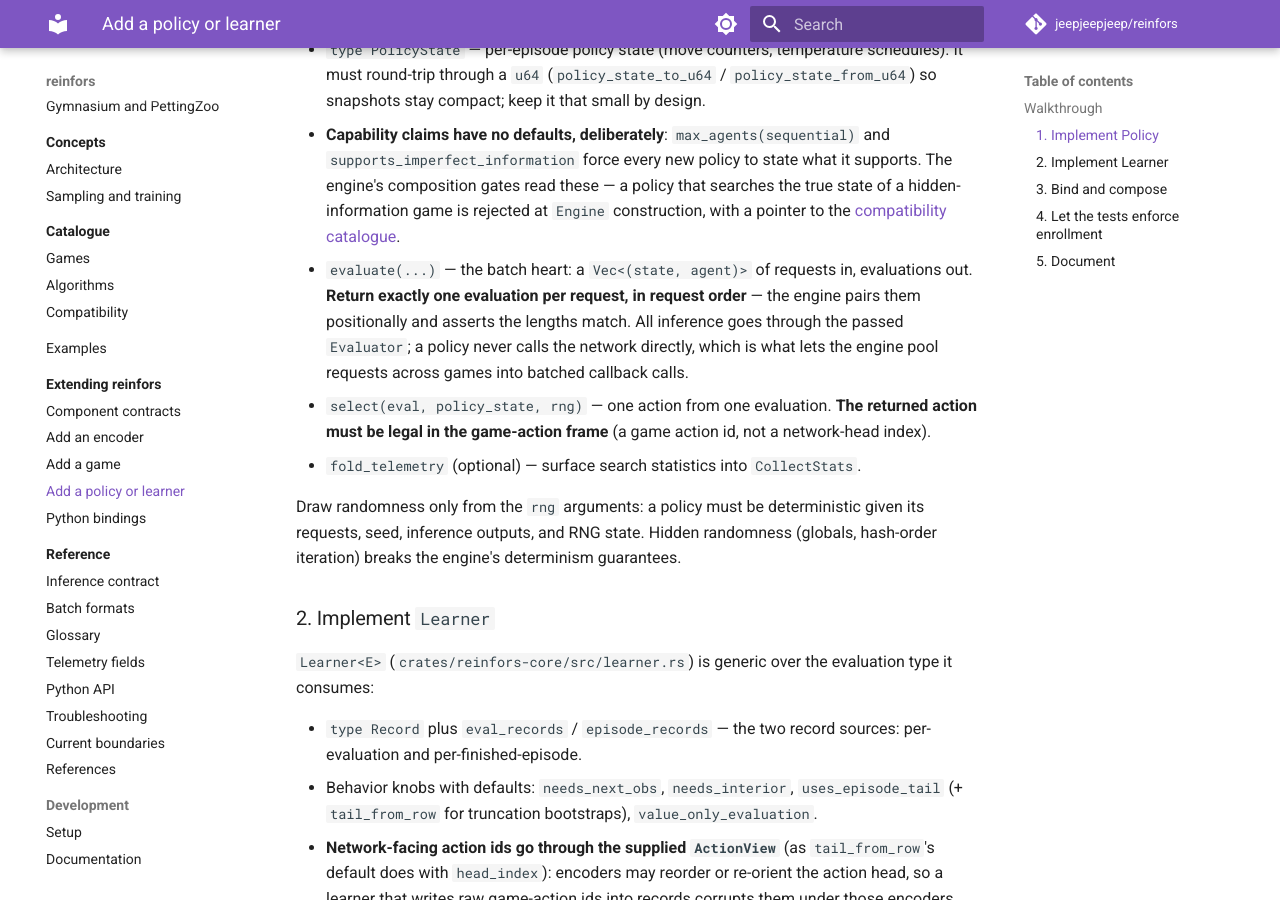
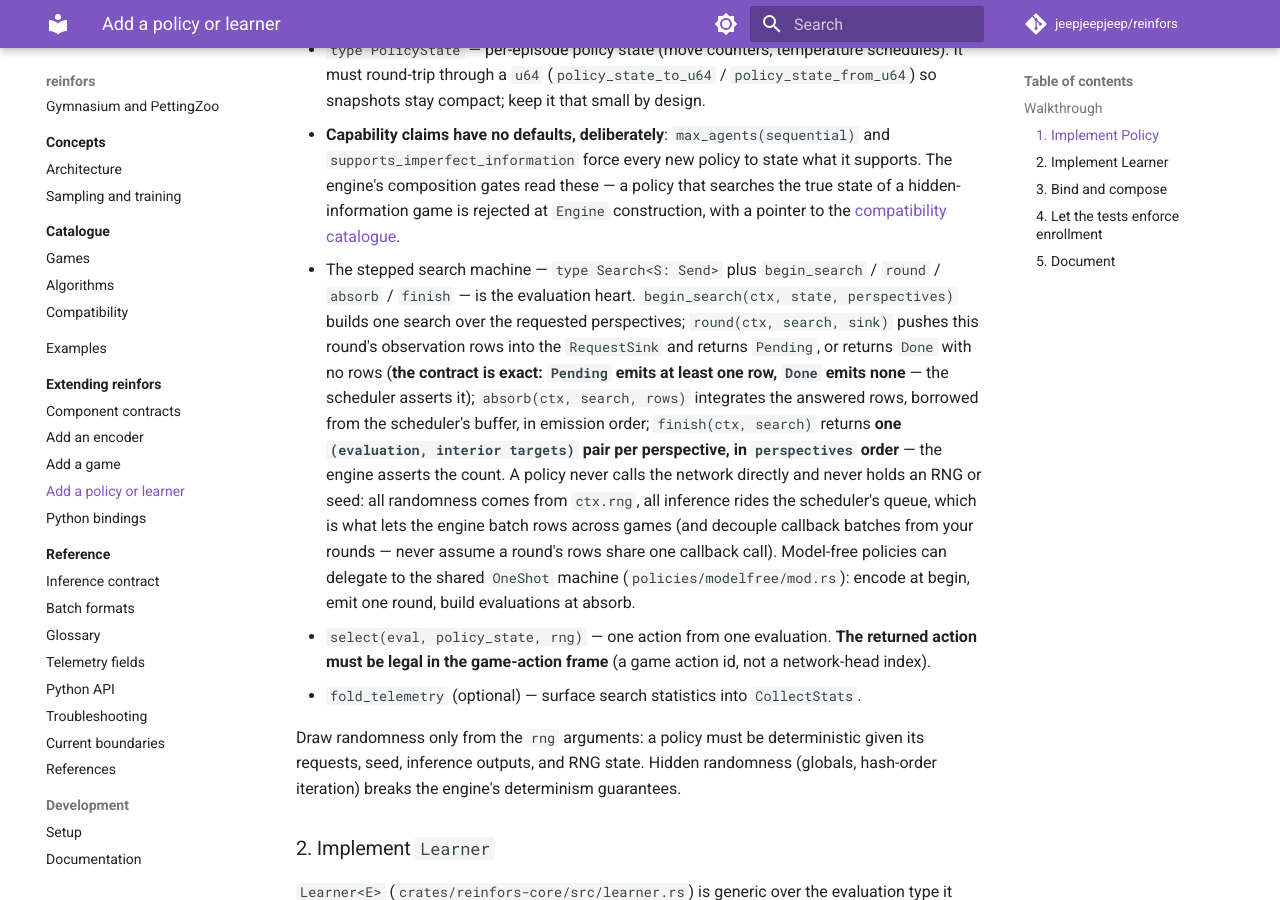
Before and after one commit to jeepjeepjeep/reinfors, an MkDocs documentation site: the page built from docs/extending/policies-and-learners.md, in a window 1280 px wide and 900 px high, scrolled down 627 px. Built offline with MkDocs 1.6.1 and Material for MkDocs 9.7.7, drawn with Linux system fonts in a browser that asks for light colours; comment, search, counter and statistics services are not loaded.

Commit message:
docs: stepped-policy extension guide, threshold-batch framing, stale comment sweep

```diff
--- a/docs/extending/policies-and-learners.md
+++ b/docs/extending/policies-and-learners.md
@@ -27,11 +27,21 @@ The trait is in `crates/reinfors-core/src/policy.rs`. Its surface, in the order
   engine's composition gates read these — a policy that searches the true state of a
   hidden-information game is rejected at `Engine` construction, with a pointer to the
   [compatibility catalogue](../catalogue/compatibility.md).
-- `evaluate(...)` — the batch heart: a `Vec<(state, agent)>` of requests in, evaluations out.
-  **Return exactly one evaluation per request, in request order** — the engine pairs them
-  positionally and asserts the lengths match. All inference goes through the passed
-  `Evaluator`; a policy never calls the network directly, which is what lets the engine pool
-  requests across games into batched callback calls.
+- The stepped search machine — `type Search<S: Send>` plus `begin_search` / `round` /
+  `absorb` / `finish` — is the evaluation heart. `begin_search(ctx, state, perspectives)`
+  builds one search over the requested perspectives; `round(ctx, search, sink)` pushes this
+  round's observation rows into the `RequestSink` and returns `Pending`, or returns `Done`
+  with no rows (**the contract is exact: `Pending` emits at least one row, `Done` emits
+  none** — the scheduler asserts it); `absorb(ctx, search, rows)` integrates the answered
+  rows, borrowed from the scheduler's buffer, in emission order; `finish(ctx, search)`
+  returns **one `(evaluation, interior targets)` pair per perspective, in `perspectives`
+  order** — the engine asserts the count. A policy never calls the network directly and
+  never holds an RNG or seed: all randomness comes from `ctx.rng`, all inference rides the
+  scheduler's queue, which is what lets the engine batch rows across games (and decouple
+  callback batches from your rounds — never assume a round's rows share one callback call).
+  Model-free policies can delegate to the shared `OneShot` machine
+  (`policies/modelfree/mod.rs`): encode at begin, emit one round, build evaluations at
+  absorb.
 - `select(eval, policy_state, rng)` — one action from one evaluation. **The returned action
   must be legal in the game-action frame** (a game action id, not a network-head index).
 - `fold_telemetry` (optional) — surface search statistics into `CollectStats`.
```
Also changed, not shown: docs/concepts/sampling-and-training.md (+6 -3 lines), docs/reference/inference-contract.md (+4 -2 lines), 2 other files.
